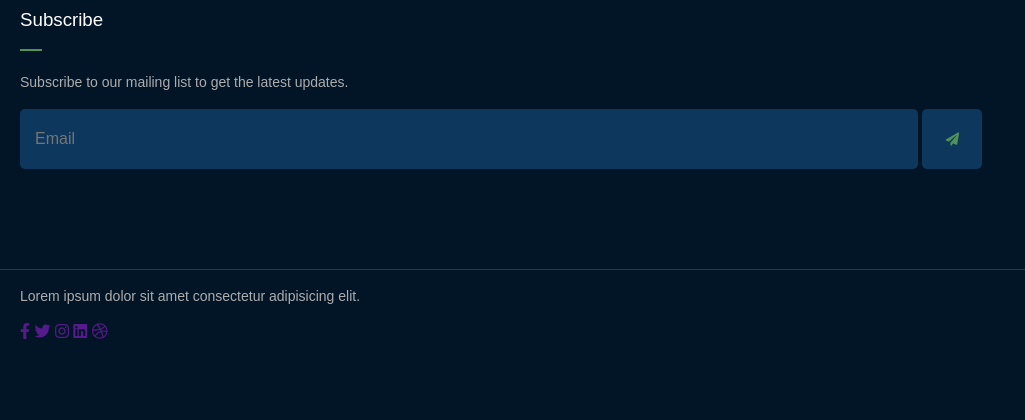
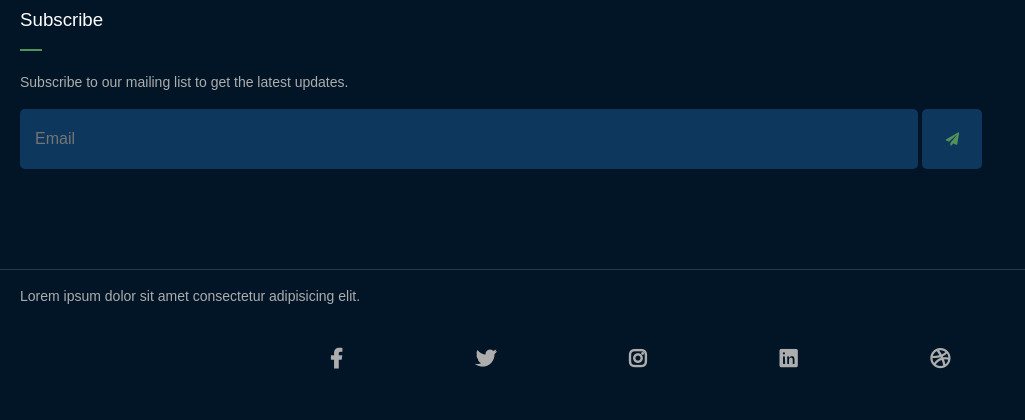
Before and after one commit to Leandro-Velasquez/proyecto_tienda_fruitsMVC, a PHP site: page / in a window 1280 px wide. Shown: the part 1465-1885 px from the top of the page, without its empty margins (0-1025 px from the left). Before the commit the page ends 1804 px from the top, so only its background shows below. Run offline with PHP 8.4, Linux system fonts and the light colour scheme.

Commit message:
Terminamos de darle estilos al div correspondiente a las redes sociales

```diff
--- a/Views/template.php
+++ b/Views/template.php
@@ -81,13 +81,23 @@
         </div>
         <div class="div-social">
             <p class="container-flex-items__p">Lorem ipsum dolor sit amet consectetur adipisicing elit.</p>
-            <div>
-                <a class="div-social__a" href=""><i class="fab fa-facebook-f"></i></a>
-                <a class="div-social__a" href=""><i class="fab fa-twitter"></i></a>
-                <a class="div-social__a" href=""><i class="fab fa-instagram"></i></a>
-                <a class="div-social__a" href=""><i class="fab fa-linkedin"></i></a>
-                <a class="div-social__a" href=""><i class="fab fa-dribbble"></i></a>
-            </div>
+            <ul class="div-social__ul">
+                <li class="div-social__li">
+                    <a class="div-social__a" href=""><i class="fab fa-facebook-f"></i></a>
+                </li>
+                <li class="div-social__li">
+                    <a class="div-social__a" href=""><i class="fab fa-twitter"></i></a>
+                </li>
+                <li class="div-social__li">
+                    <a class="div-social__a" href=""><i class="fab fa-instagram"></i></a>
+                </li>
+                <li class="div-social__li">
+                    <a class="div-social__a" href=""><i class="fab fa-linkedin"></i></a>
+                </li>
+                <li class="div-social__li">
+                    <a class="div-social__a" href=""><i class="fab fa-dribbble"></i></a>
+                </li>
+            </ul>
         </div>
     </footer>
     <!---------->
--- a/styles/styles.css
+++ b/styles/styles.css
@@ -143,7 +143,7 @@ body{
     justify-content: space-between;
     flex-wrap: wrap;
 }
-.container-flex-items__item1, .container-flex-items__item2, .container-flex-items__item3, .container-flex-items__item4, .div-social {
+.container-flex-items__item1, .container-flex-items__item2, .container-flex-items__item3, .container-flex-items__item4 {
     width: 100%;
     padding: 0px 20px;
 }
@@ -228,7 +228,32 @@ body{
     color: #0d375c;
     transition: all .4s;
 }
+.div-social {
+    padding: 0px 20px;
+}
+.div-social__ul {
+    width: 50%;
+    margin: auto;
+    margin-top: 40px;
+    padding: 0;
+    display: flex;
+    justify-content: space-between;
+    list-style-type: none;
+}
+.div-social__li {
 
+}
+.div-social__a {
+    color: #adadad;
+}
+.div-social__a:hover {
+    color: #519259;
+    transition: all .4s;
+}
+.fa-facebook-f, .fa-twitter, .fa-instagram, .fa-linkedin, .fa-dribbble {
+    font-size: 20px;
+    font-weight: 900;
+}
 
 /*ESTILOS JAVASCRIPT*/
 .mostrar-menu {
```
